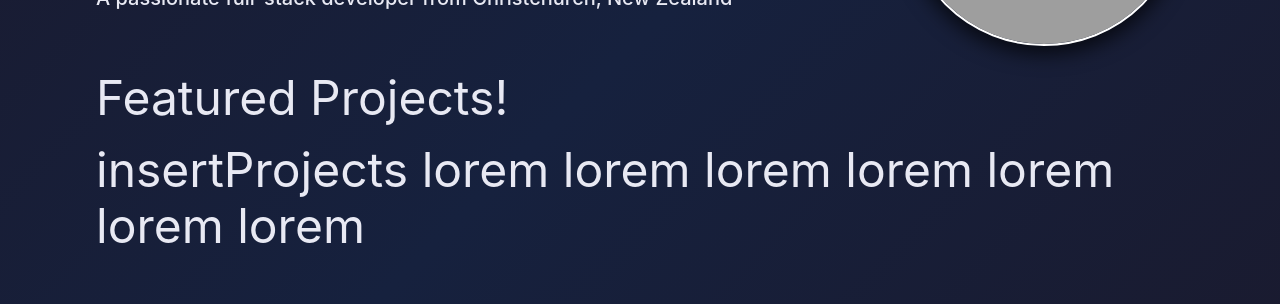
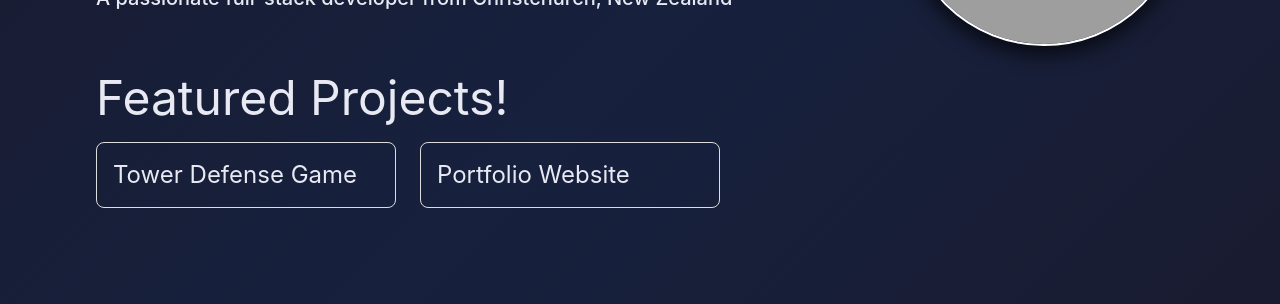
Before and after one commit to harveyrennison/personal-website-frontend, a React (Vite) app in the folder my-app/: page / in a window 1280 px wide. Shown: the part 362-666 px from the top of the page. Built offline with nearby package versions, Linux system fonts and the light colour scheme; grey boxes are pictures that could not be loaded.

Commit message:
Creating new files for profilePhoto and featuredProjects, making the code more maintainable and robust. this way i can code on these without as much clutter and trouble. i am working on projects now.

```diff
--- /dev/null
+++ b/my-app/src/components/featuredProjects.tsx
@@ -0,0 +1,19 @@
+import { Box, Typography } from '@mui/material';
+import { projects } from '../data/projects';
+
+const FeaturedProjects = () => {
+    return (
+        <Box sx={{display: "flex", flexDirection: "column", justifyContent: "center", gap: 2 }}>
+            <Typography variant="h3">Featured Projects!</Typography>
+            <Box sx={{ display: 'flex', flexWrap: 'wrap', gap: 3 }}>
+                {projects.map(project => (
+                    <Box key={project.id} sx={{ width: 300, p: 2, border: '1px solid #ddd', borderRadius: 2 }}>
+                        <Typography variant="h5">{project.title}</Typography>
+                    </Box>
+                ))}
+            </Box>
+        </Box>
+    )
+};
+
+export default FeaturedProjects;
--- a/my-app/src/components/home.tsx
+++ b/my-app/src/components/home.tsx
@@ -1,5 +1,6 @@
 import { Typography, Box } from '@mui/material';
 import ProfilePhoto from './profilePhoto';
+import FeaturedProjects from './featuredProjects';
 
 const Home = () => {
   return (
@@ -24,11 +25,9 @@ const Home = () => {
                 <ProfilePhoto />
             </Box>
         </Box>
+        {/* Display featured projects */}
         <Box sx={{ display: "flex", justifyContent: "column", alignItems: "center" }}>
-            <Box sx={{display: "flex", flexDirection: "column", justifyContent: "center", gap: 2 }}>
-                <Typography variant="h3">Featured Projects!</Typography>
-                <Typography variant="h3">insertProjects lorem lorem lorem lorem lorem lorem lorem</Typography>
-            </Box>
+            <FeaturedProjects />
         </Box>
     </Box> // need to store project info in backend, then display featured projects here
   );
--- /dev/null
+++ b/my-app/src/data/projects.ts
@@ -0,0 +1,49 @@
+interface Project {
+    id: string;
+    title: string;
+    shortDescription: string;
+    description: string;
+    image?: string;
+    repoLink?: string; //github / gitlab
+    tags?: string[];                   // Tags for filtering/searching
+    codingTags?: string[];           // java, etc
+    startDate?: string;                // e.g., "2024-01-15"
+    endDate?: string;                  // Optional end date
+    featured?: boolean;                // Highlight featured projects
+    client?: string;                   // Client or team info
+    status?: 'Completed' | 'In Progress';
+    priority?: number;                 // Optional for ordering
+}
+
+export const projects: Project[] = [
+  {
+    id: '1',
+    title: "Tower Defense Game",
+    shortDescription: "A JavaFX tower defense game built with a teammate.",
+    description: "Implemented enemy AI, pathfinding, and wave mechanics...",
+    image: "/assets/tower-defense.png",
+    //repoLink: "https://github.com/yourusername/tower-defense",
+    tags: ["Game", "Team Project"],
+    codingTags: ["Java", "JavaFX"],
+    startDate: "2023-08-01",
+    endDate: "2023-10-01",
+    featured: true,
+    client: "University Project",
+    status: "Completed",
+    priority: 1
+  },
+  {
+    id: '2',
+    title: "Portfolio Website",
+    shortDescription: "My personal website built with React and TypeScript.",
+    description: "Lorem ipsum wnirawnriawnr iawnr iawri awir iawrj ajrw.",
+    //image: "/assets/portfolio.png",
+    //repoLink: "https://github.com/yourusername/portfolio",
+    tags: ["Website", "Frontend"],
+    codingTags: ["React", "TypeScript"],
+    startDate: "2025-01-01",
+    featured: true,
+    status: "In Progress",
+    priority: 2
+  }
+];
```
